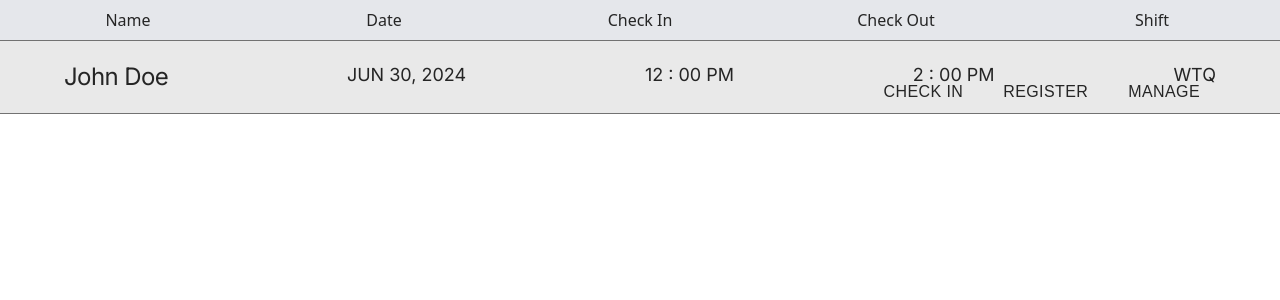
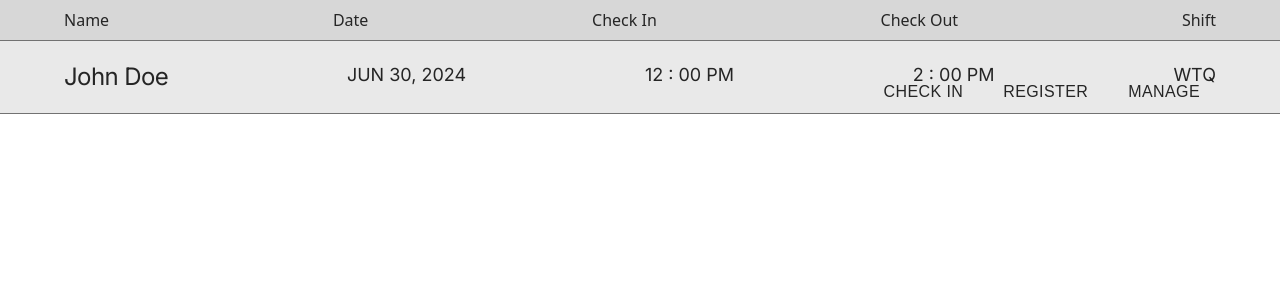
Before and after one commit to SFU-Blueprint/Pedals, a Next.js app in the folder src/: page /manage/shift in a window 1280 px wide. Shown: the top 300 px of the page. Built offline with nearby package versions, Linux system fonts and the light colour scheme; a web font is replaced by a local one.

Commit message:
Merged and fixed Supriya's code

```diff
--- a/src/app/(ui)/(manager)/manage/layout.tsx
+++ b/src/app/(ui)/(manager)/manage/layout.tsx
@@ -1,5 +1,3 @@
-import TimeDisplay from "@/components/layouts/TimeDisplay";
-
 export default function ManagerLayout({
   children // will be a page or nested layout
 }: {
--- a/src/app/(ui)/(manager)/manage/shift/page.tsx
+++ b/src/app/(ui)/(manager)/manage/shift/page.tsx
@@ -1,45 +1,18 @@
 "use client";
 
-import { useState } from "react";
-import FormInput from "@/components/FormInput";
-import Dropdown from "@/components/Dropdown";
-import ShiftCard from "@/components/ShiftManager";
+import ShiftCard from "@/components/ShiftCard";
 
-export default function Checkin() {
+export default function ManageShift() {
   return (
     <>
-      <div></div>
-      <div className="flex items-center justify-between bg-gray-200 py-2">
-        <div className="flex-1 text-center">Name</div>
-        <div className="flex-1 text-center">Date</div>
-        <div className="flex-1 text-center">Check In</div>
-        <div className="flex-1 text-center">Check Out</div>
-        <div className="flex-1 text-center">Shift</div>
+      <div className="flex items-center justify-between bg-pedals-grey px-16 py-2">
+        <div className="text-center">Name</div>
+        <div className="text-center">Date</div>
+        <div className="text-center">Check In</div>
+        <div className="text-center">Check Out</div>
+        <div className="text-center">Shift</div>
       </div>
       <ShiftCard />
     </>
   );
 }
-
-function ManageShift() {}
-
-/* Shift Type
-          <div className="col-span-3 flex flex-col">
-            {" "}
-            <h1 className="mb-2 text-[18px]">ShiftName</h1>
-            <div className="flex flex-row">
-              <button type="button" className="mr-10 bg-white px-3 py-1">
-                PFTP
-              </button>
-              <button type="button" className="mr-10 bg-white px-3 py-1">
-                WTQ
-              </button>
-              <div className="mr-10 flex justify-center bg-white px-3 py-1 align-middle">
-                <select className="bg-white">
-                  <option> Option 1 </option>
-                  <option> Option 2 </option>
-                  <option> Option 3 </option>
-                </select>
-              </div>
-            </div>
-          </div> */
```
Also changed, not shown: src/app/components/ShiftCard.tsx (renamed from src/app/components/ShiftManager.tsx, +0 -7 lines).
